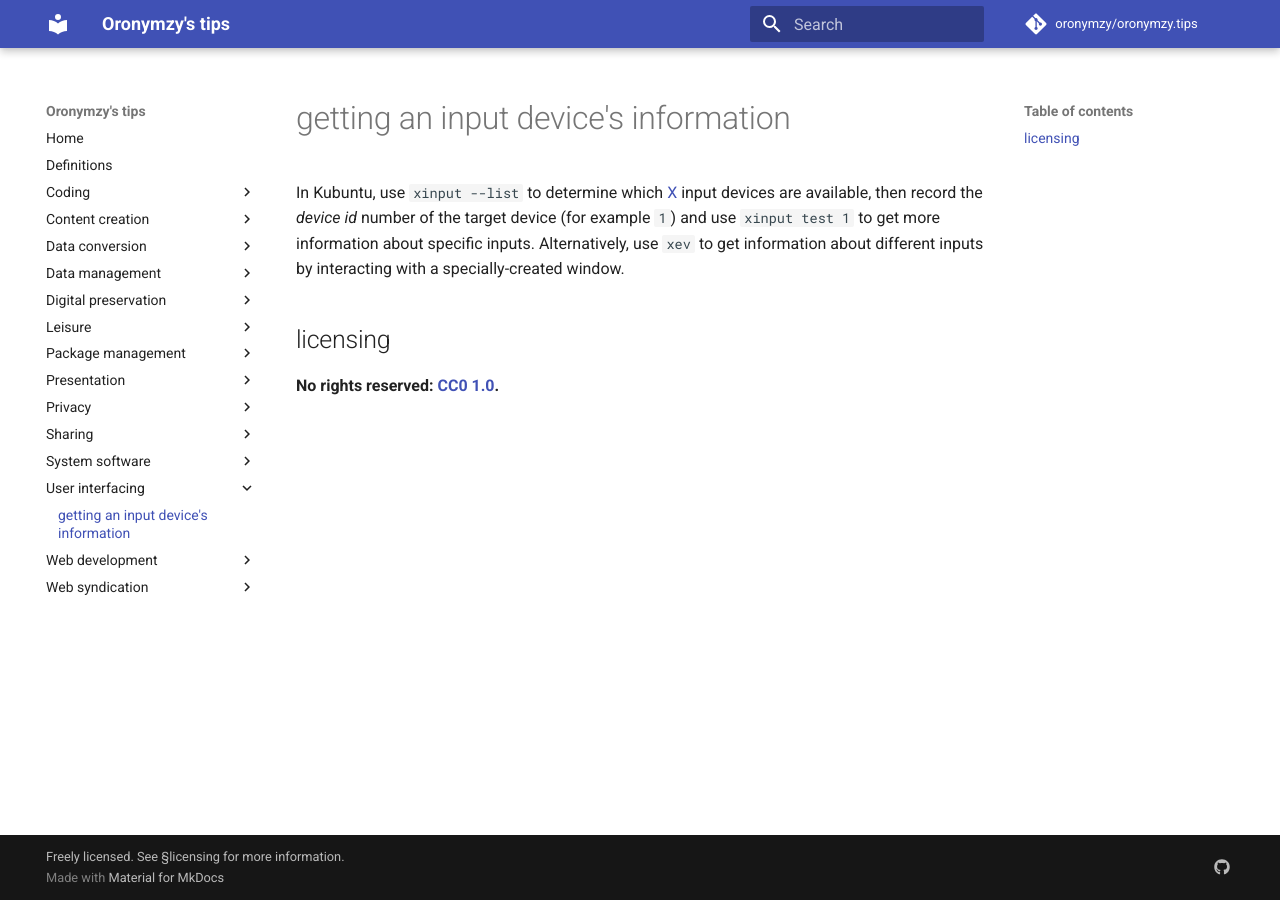
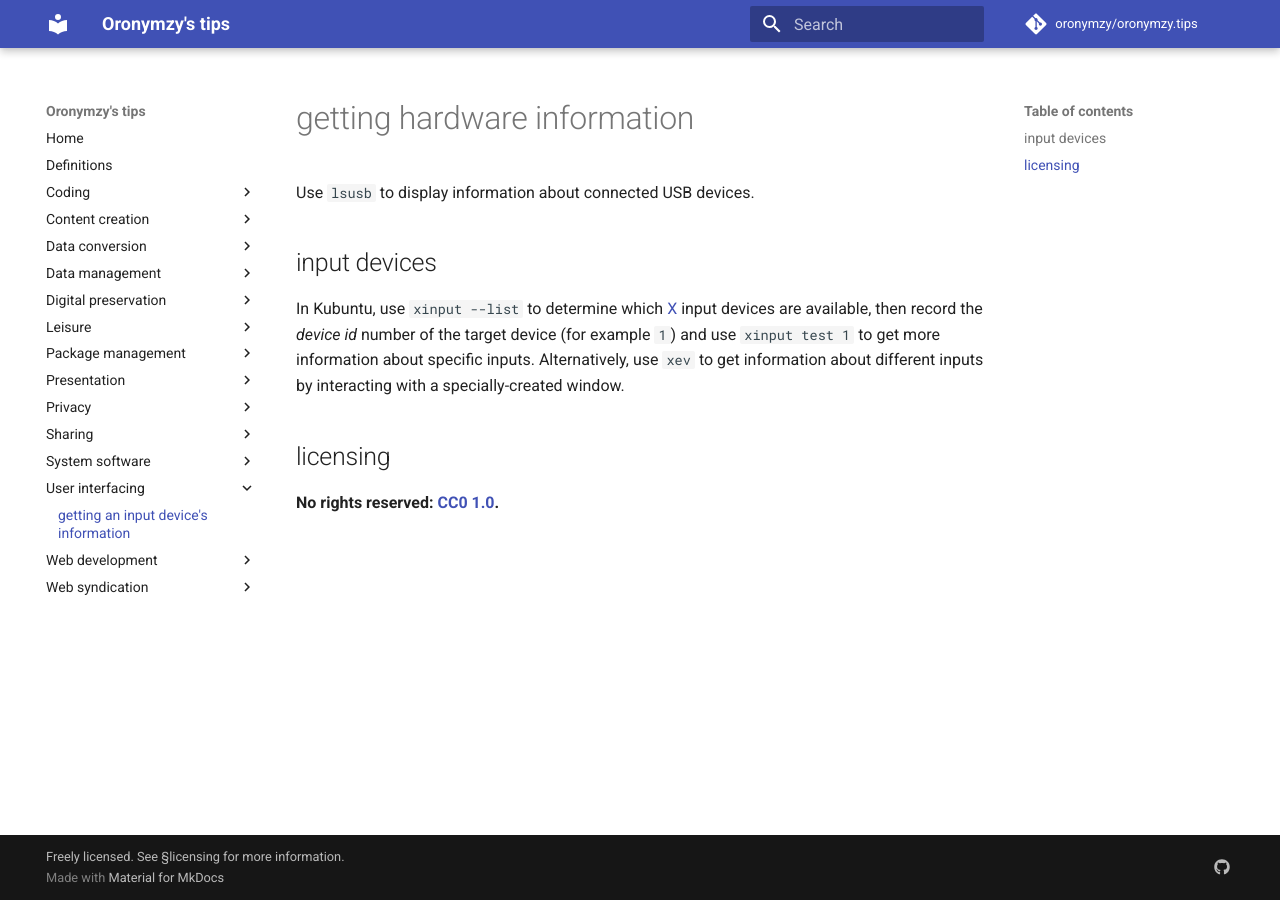
Before and after one commit to oronymzy/tips, an MkDocs documentation site: the page built from docs/ginptdi.md, in a window 1280 px wide. Built offline with MkDocs 1.6.1 and Material for MkDocs 9.7.7, drawn with Linux system fonts in a browser that asks for light colours; comment, search, counter and statistics services are not loaded.

Commit message:
Rename 'getting an input device's information' to 'getting hardware information', add 'input devices' section

```diff
--- a/docs/ginptdi.md
+++ b/docs/ginptdi.md
@@ -1,4 +1,7 @@
-# getting an input device's information
+# getting hardware information
+Use `lsusb` to display information about connected USB devices.
+
+## input devices
 In Kubuntu, use `xinput --list` to determine which [X](https://en.wikipedia.org/wiki/X_Window_System) input devices are available, then record the *device id* number of the target device (for example `1`) and use `xinput test 1` to get more information about specific inputs. Alternatively, use `xev` to get information about different inputs by interacting with a specially-created window.
 
 ## licensing
```
